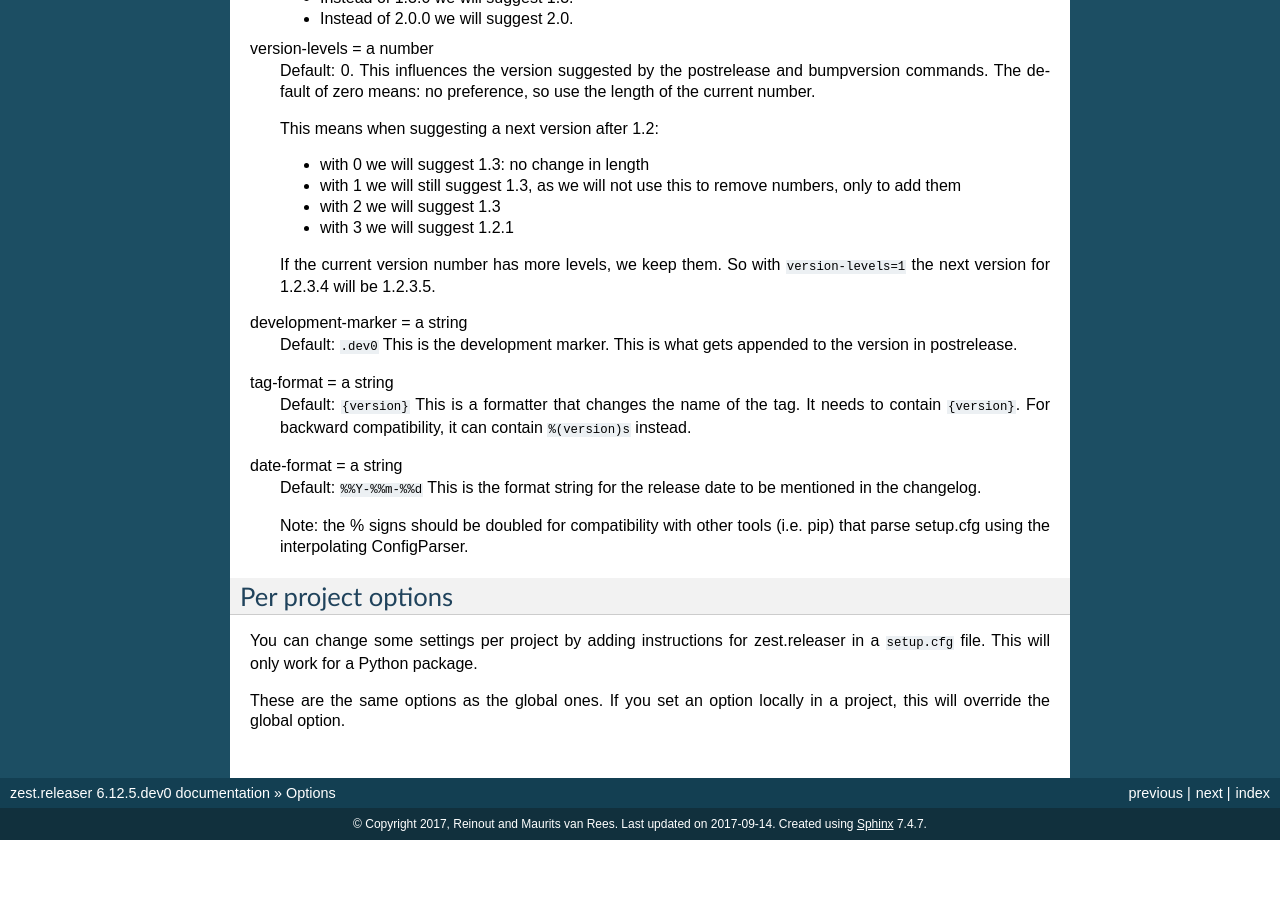
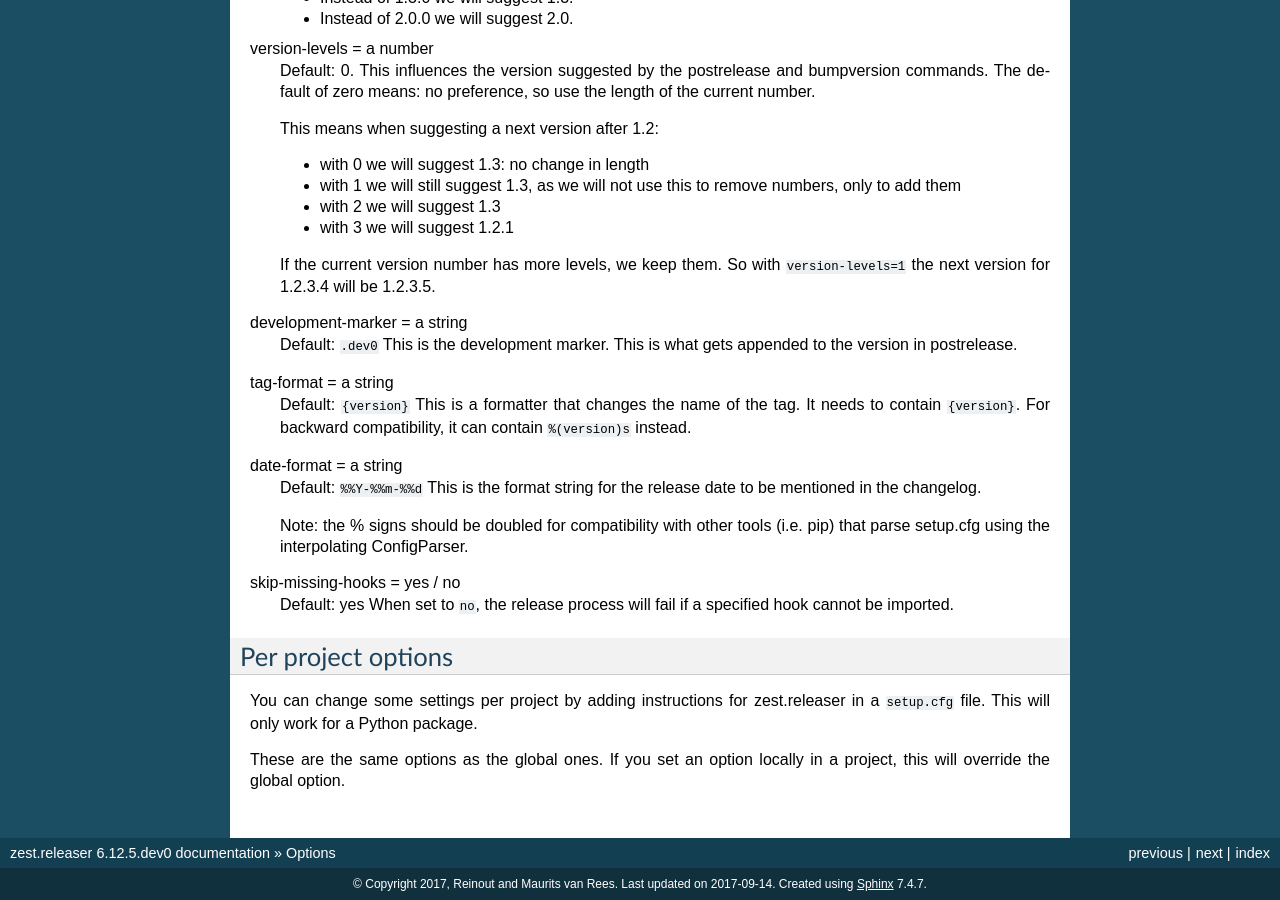
Before and after one commit to zestsoftware/zest.releaser, a Sphinx documentation site: the page built from doc/source/options.rst, in a window 1280 px wide and 900 px high, scrolled down 1835 px. Built offline with Sphinx 7.4.7, drawn with Linux system fonts in a browser that asks for light colours; pages that are not in the unit, such as notebooks, are missing from menus; before the commit the page ends 2675 px from its top, so only the background shows below that.

Commit message:
Add skip-missing-hooks option

```diff
--- a/CHANGES.rst
+++ b/CHANGES.rst
@@ -4,7 +4,8 @@ Changelog for zest.releaser
 6.12.5 (unreleased)
 -------------------
 
-- Nothing changed yet.
+- Add ``skip-missing-hooks`` option in ``setup.cfg`` to control whether the
+  release process should should fail when specified hooks cannot be imported.
 
 
 6.12.4 (2017-08-30)
--- a/doc/source/options.rst
+++ b/doc/source/options.rst
@@ -150,6 +150,10 @@ date-format = a string
     Note: the % signs should be doubled for compatibility with other tools
     (i.e. pip) that parse setup.cfg using the interpolating ConfigParser.
 
+skip-missing-hooks = yes / no
+    Default: yes
+    When set to ``no``, the release process will fail if a specified hook
+    cannot be imported.
 
 
 Per project options
```
Also changed, not shown: 1 other file.
